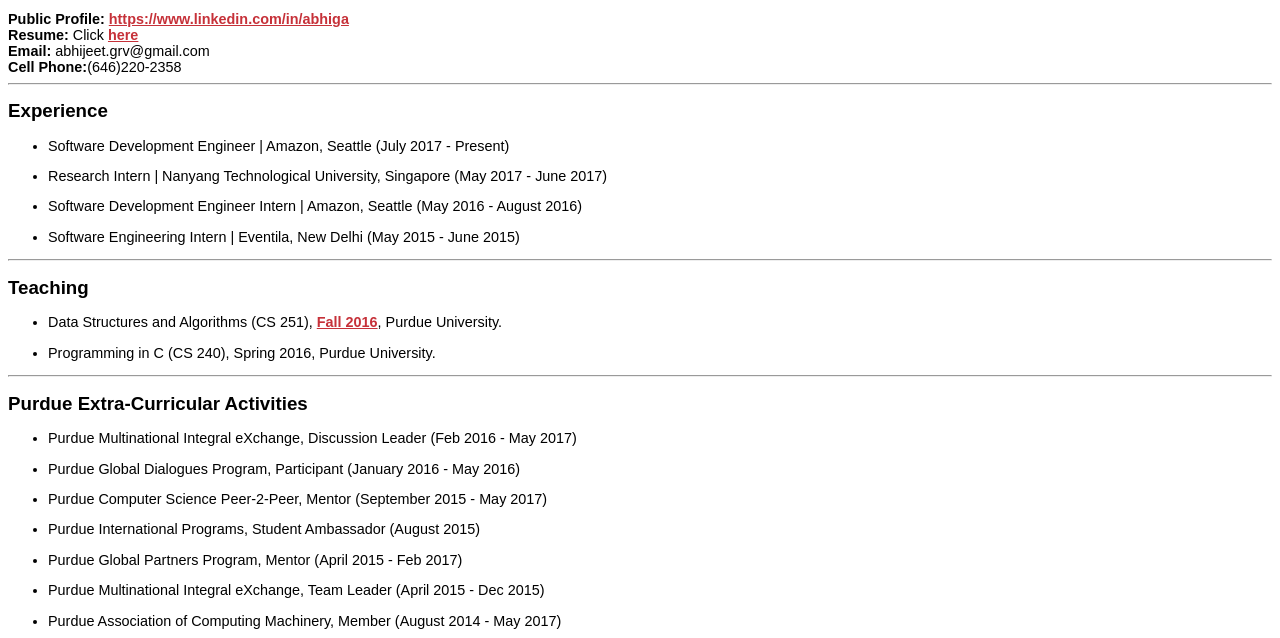
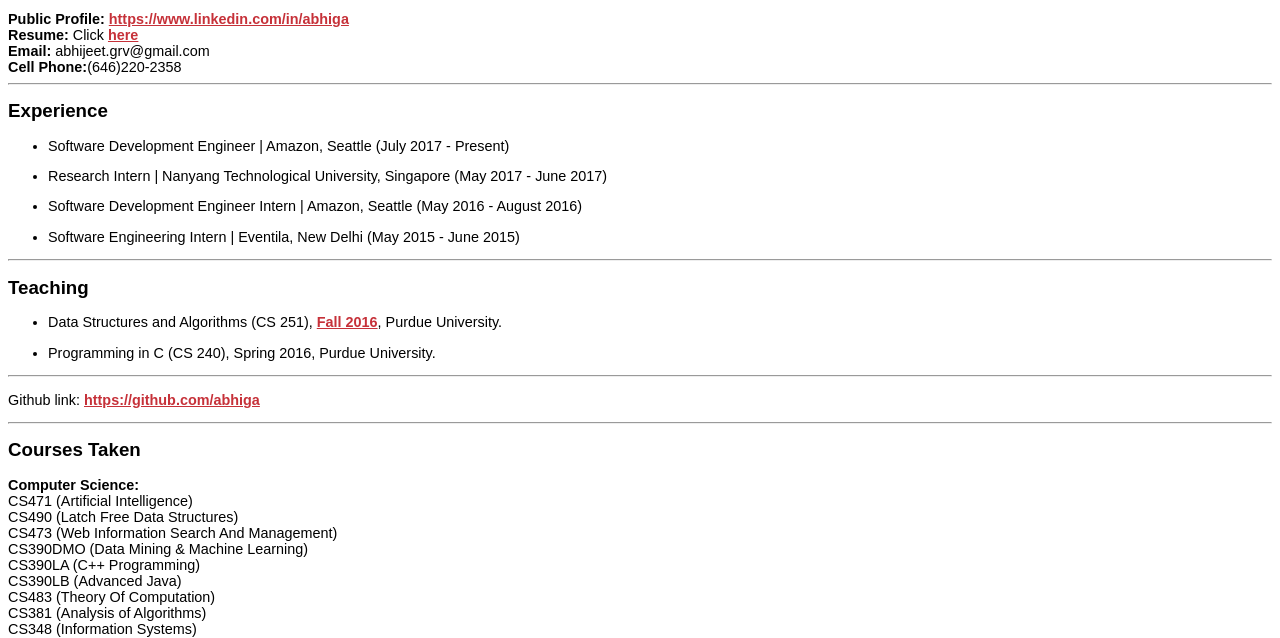
Before and after one commit to shrutikshirsagar/abhiga.github.io, a plain HTML site: page index.html in a window 1280 px wide. Shown: the part 286-924 px from the top of the page. Drawn offline with Linux system fonts and the light colour scheme.

```diff
--- a/index.html
+++ b/index.html
@@ -36,16 +36,6 @@
    </ul>
 
 <hr>
-<h2>Purdue Extra-Curricular Activities</h2>
-   <ul>
-<li><p>Purdue Multinational Integral eXchange, Discussion Leader (Feb 2016 - May 2017)</p>
-<li><p>Purdue Global Dialogues Program, Participant (January 2016 - May 2016)</p>
-<li><p>Purdue Computer Science Peer-2-Peer, Mentor (September 2015 - May 2017)</p>
-<li><p>Purdue International Programs, Student Ambassador (August 2015)</p>
-<li><p>Purdue Global Partners Program, Mentor (April 2015 - Feb 2017)</p>
-<li><p>Purdue Multinational Integral eXchange, Team Leader (April 2015 - Dec 2015)</p>
-<li><p>Purdue Association of Computing Machinery, Member  (August 2014 - May 2017)</p>
-</ul>
 
 <p> Github link: <A HREF="https://github.com/abhiga">https://github.com/abhiga </A>  </p>
 <hr>
```
Also changed, not shown: 2 other files.
